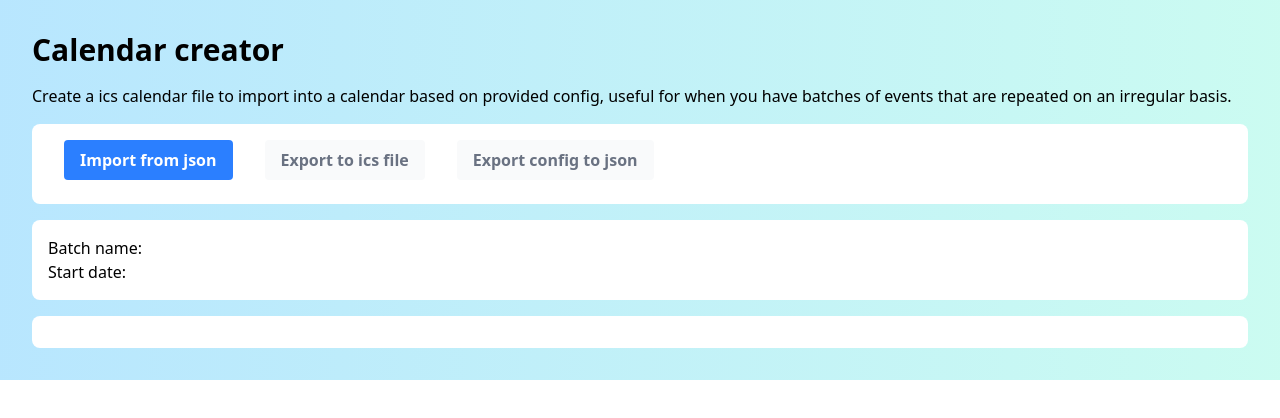
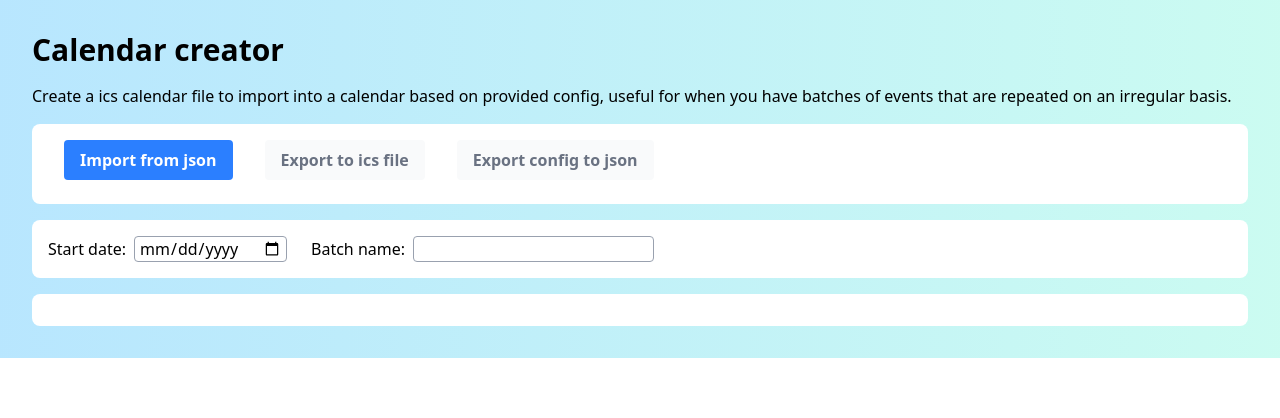
Before and after one commit to RobertMarch/CalendarCreatorApp, a React (Vite) app: page / in a window 1280 px wide. Shown: the top 418 px of the page. Built offline with nearby package versions, Linux system fonts and the light colour scheme.

Commit message:
Add inputs for overall batch config properties

```diff
--- a/src/BatchConfigInput.tsx
+++ b/src/BatchConfigInput.tsx
@@ -1,4 +1,6 @@
 import { BatchConfig } from "./calendar-batch-config";
+import { formatDateForInput } from "./date-utils";
+import { StyledInput } from "./StyledComponents";
 
 type CalendarBatchConfigProps = {
   batchConfig: BatchConfig;
@@ -9,16 +11,27 @@ export function BatchConfigInput({
   batchConfig,
   setBatchConfig,
 }: CalendarBatchConfigProps) {
+  function setProperty(newValue: any, propertyName: keyof BatchConfig): void {
+    const nextConfig: BatchConfig = {
+      ...batchConfig,
+      [propertyName]: newValue,
+    };
+    setBatchConfig(nextConfig);
+  }
+
   return (
-    <div>
-      <p>
-        Batch name:
-        {batchConfig.batchName}
-      </p>
-      <p>
-        Start date:
-        {batchConfig.startDate?.toDateString() || ""}
-      </p>
+    <div className="flex flex-row space-between space-x-6">
+      <StyledInput
+        label="Start date"
+        value={formatDateForInput(batchConfig.startDate)}
+        setValue={(val) => setProperty(new Date(val), "startDate")}
+        type="date"
+      ></StyledInput>
+      <StyledInput
+        label="Batch name"
+        value={batchConfig.batchName}
+        setValue={(val) => setProperty(val, "batchName")}
+      ></StyledInput>
     </div>
   );
 }
--- a/src/StyledComponents.tsx
+++ b/src/StyledComponents.tsx
@@ -19,3 +19,29 @@ export function StyledButton({
     </button>
   );
 }
+
+type StyledInputProps = {
+  label: string;
+  value: any;
+  setValue: (value: any) => void;
+  type?: "text" | "date";
+};
+
+export function StyledInput({
+  label,
+  value,
+  setValue,
+  type = "text",
+}: StyledInputProps) {
+  return (
+    <label>
+      {label}:
+      <input
+        value={value}
+        onChange={(e) => setValue(e.target.value)}
+        type={type}
+        className="border rounded border-gray-400 ml-2 px-1"
+      ></input>
+    </label>
+  );
+}
--- a/src/date-utils.ts
+++ b/src/date-utils.ts
@@ -5,3 +5,7 @@ export function formatDate(date: Date, isDateOnly: boolean): string {
     ? format(date, "yyyyMMdd")
     : format(date, "yyyyMMdd'T'HHmmss");
 }
+
+export function formatDateForInput(date?: Date): string | null {
+  return !!date ? date.toISOString().split("T")[0] : null;
+}
```
